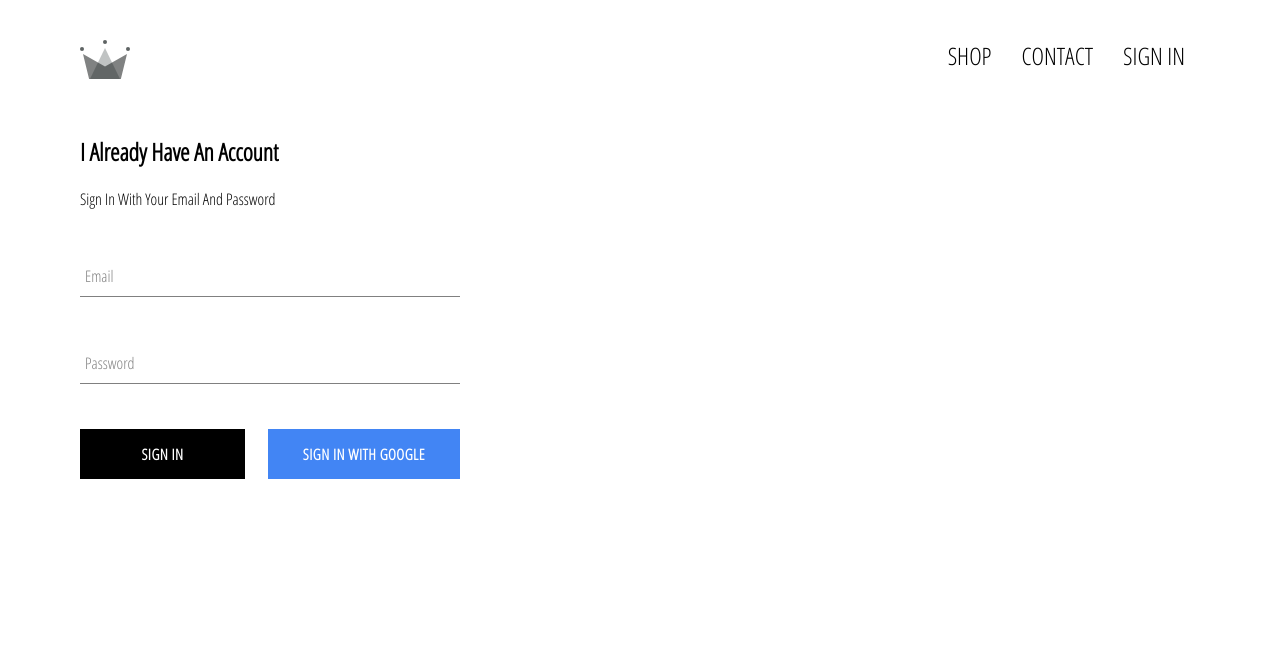
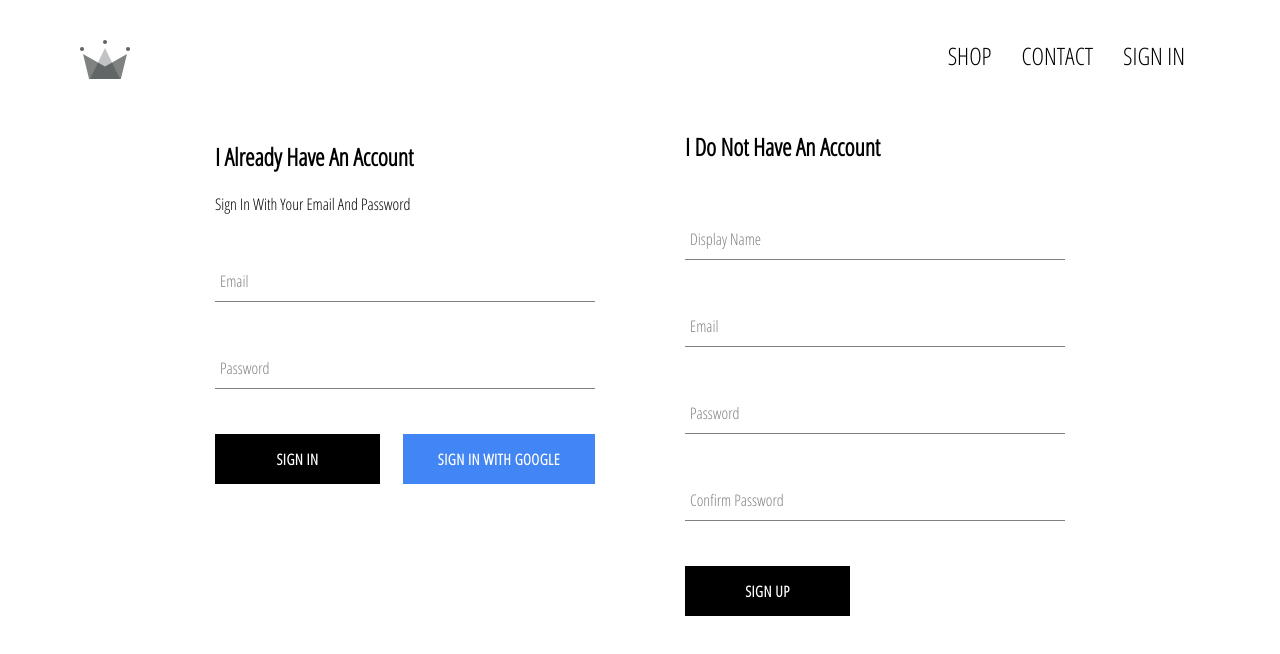
Before and after one commit to Melvin-Young/crwn-clothing, a React (Create React App) app: page /signin in a window 1280 px wide. Shown: the top 654 px of the page. Built offline with nearby package versions, Linux system fonts and the light colour scheme; no server answers.

Commit message:
add user sign up, and firebase utils including ability to store authenticated user to db

```diff
--- a/src/App.js
+++ b/src/App.js
@@ -8,7 +8,7 @@
 import ShopPage from '../src/pages/shop/shop.component';
 import Header from './components/header/header.component';
 import SignInAndSignUpPage from './pages/sign-in-and-sign-up/sign-in-and-sign-up.component';
-import { auth } from './firebase/firebase.utils';
+import { auth, createUserProfileDocument } from './firebase/firebase.utils';
 
 class App extends Component {
 	state = {
@@ -17,9 +17,21 @@
 	unsubscribeFromAuth = null;
 
 	componentDidMount() {
-		this.unsubscribeFromAuth = auth.onAuthStateChanged((currentUser) =>
-			this.setState({ currentUser })
-		);
+		this.unsubscribeFromAuth = auth.onAuthStateChanged(async (userAuth) => {
+			if (userAuth) {
+				const userRef = await createUserProfileDocument(userAuth);
+				userRef.onSnapshot((snapShot) => {
+					this.setState({
+						currentUser: {
+							id: snapShot.id,
+							...snapShot.data(),
+						},
+					});
+					console.log(this.state);
+				});
+			}
+			this.setState({ currentUser: userAuth });
+		});
 	}
 
 	componentWillUnmount() {
--- /dev/null
+++ b/src/components/sign-up/sign-up.component.js
@@ -0,0 +1,91 @@
+import React, { Component } from 'react';
+
+import FormInput from '../form-input/form-input.component';
+import CustomButton from '../custom-button/custom-button.component';
+
+import { auth, createUserProfileDocument } from '../../firebase/firebase.utils';
+
+import './sign-up.styles.scss';
+
+class SignUp extends Component {
+	state = {
+		displayName: '',
+		email: '',
+		password: '',
+		confirmPassword: '',
+	};
+
+	handleSubmit = async (event) => {
+		event.preventDefault();
+		const { displayName, email, password, confirmPassword } = this.state;
+
+		if (password !== confirmPassword) {
+			alert("Passwords don't match");
+			return;
+		}
+
+		try {
+			const { user } = await auth.createUserWithEmailAndPassword(
+				email,
+				password
+			);
+			await createUserProfileDocument(user, { displayName });
+			this.setState({
+				displayName: '',
+				email: '',
+				password: '',
+				confirmPassword: '',
+			});
+		} catch (error) {
+			console.log(error);
+		}
+	};
+
+	handleChange = (event) => {
+		const { name, value } = event.target;
+		this.setState({ [name]: value });
+	};
+
+	render() {
+		const { displayName, email, password, confirmPassword } = this.state;
+		return (
+			<div className="sign-up">
+				<h2 className="title">I do not have an account</h2>
+				<span></span>
+				<form className="sign-up-form" onSubmit={this.handleSubmit}>
+					<FormInput
+						type="text"
+						name="displayName"
+						value={displayName}
+						onChange={this.handleChange}
+						label="Display Name"
+						required></FormInput>
+					<FormInput
+						type="email"
+						name="email"
+						value={email}
+						onChange={this.handleChange}
+						label="Email"
+						required></FormInput>
+					<FormInput
+						type="password"
+						name="password"
+						value={password}
+						onChange={this.handleChange}
+						label="Password"
+						required></FormInput>
+					<FormInput
+						type="password"
+						name="confirmPassword"
+						value={confirmPassword}
+						onChange={this.handleChange}
+						label="Confirm Password"
+						required></FormInput>
+					<CustomButton type="submit">Sign Up</CustomButton>
+				</form>
+			</div>
+		);
+	}
+}
+
+export default SignUp;
--- /dev/null
+++ b/src/components/sign-up/sign-up.styles.scss
@@ -0,0 +1,10 @@
+.sign-up {
+  width: 380px;
+  display: flex;
+  flex-direction: column;
+  text-transform: capitalize;
+
+  .title {
+    margin: 10px 0;
+  }
+}
--- a/src/firebase/firebase.utils.js
+++ b/src/firebase/firebase.utils.js
@@ -13,6 +13,31 @@
 	measurementId: 'G-FSNWN474LV',
 };
 
+export const createUserProfileDocument = async (userAuth, additionalData) => {
+	if (!userAuth) return;
+
+	const userRef = firestore.doc(`users/${userAuth.uid}`);
+	const snapShot = await userRef.get();
+
+	if (!snapShot.exists) {
+		const { displayName, email } = userAuth;
+		const createdAt = new Date();
+
+		try {
+			await userRef.set({
+				displayName,
+				email,
+				createdAt,
+				...additionalData,
+			});
+		} catch (error) {
+			console.log('Error creating user', error.message);
+		}
+	}
+
+	return userRef;
+};
+
 firebase.initializeApp(config);
 
 export const auth = firebase.auth();
--- a/src/pages/sign-in-and-sign-up/sign-in-and-sign-up.component.js
+++ b/src/pages/sign-in-and-sign-up/sign-in-and-sign-up.component.js
@@ -2,10 +2,12 @@
 
 import './sign-in-and-sign-up.styles.scss';
 import SignIn from '../../components/sign-in/sign-in.component';
+import SignUp from '../../components/sign-up/sign-up.component';
 
 const SignInAndSignUpPage = () => (
 	<div className="sign-in-and-sign-up">
 		<SignIn />
+		<SignUp />
 	</div>
 );
 
--- a/src/pages/sign-in-and-sign-up/sign-in-and-sign-up.styles.scss
+++ b/src/pages/sign-in-and-sign-up/sign-in-and-sign-up.styles.scss
@@ -0,0 +1,6 @@
+.sign-in-and-sign-up {
+  width: 850px;
+  display: flex;
+  justify-content: space-between;
+  margin: 30px auto;
+}
```
